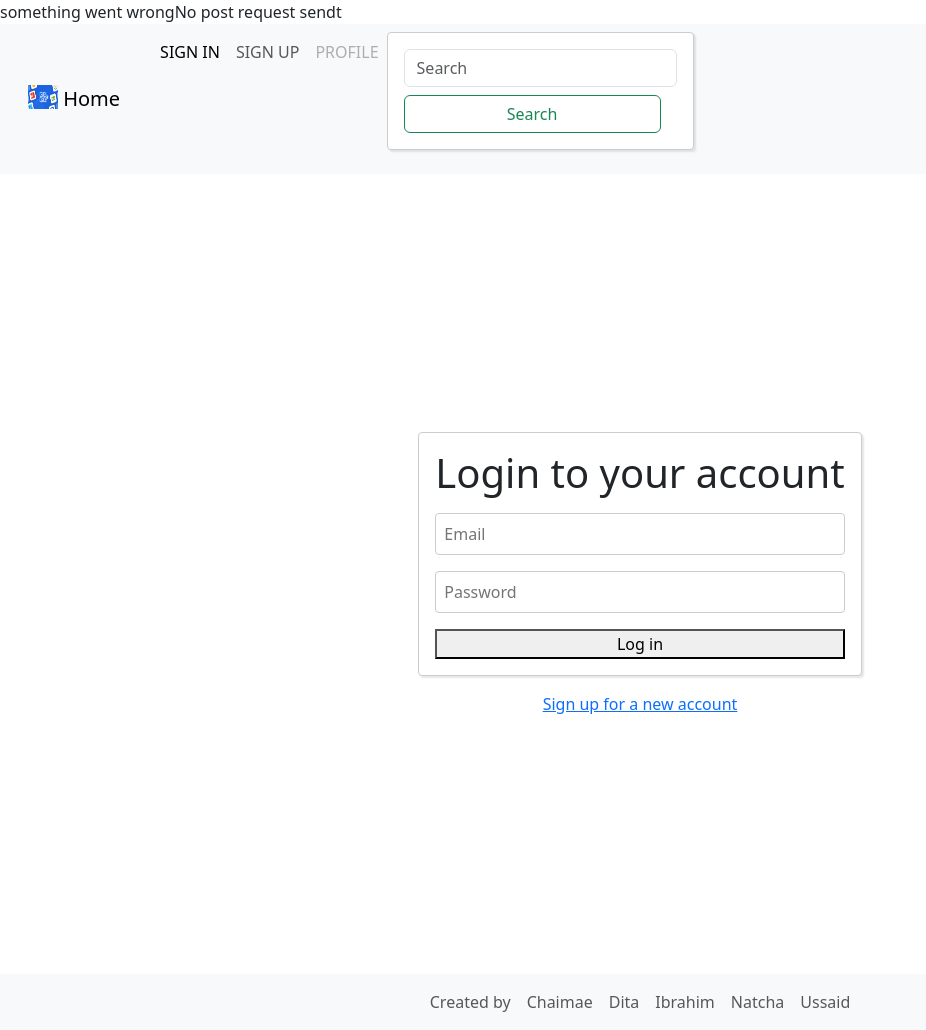
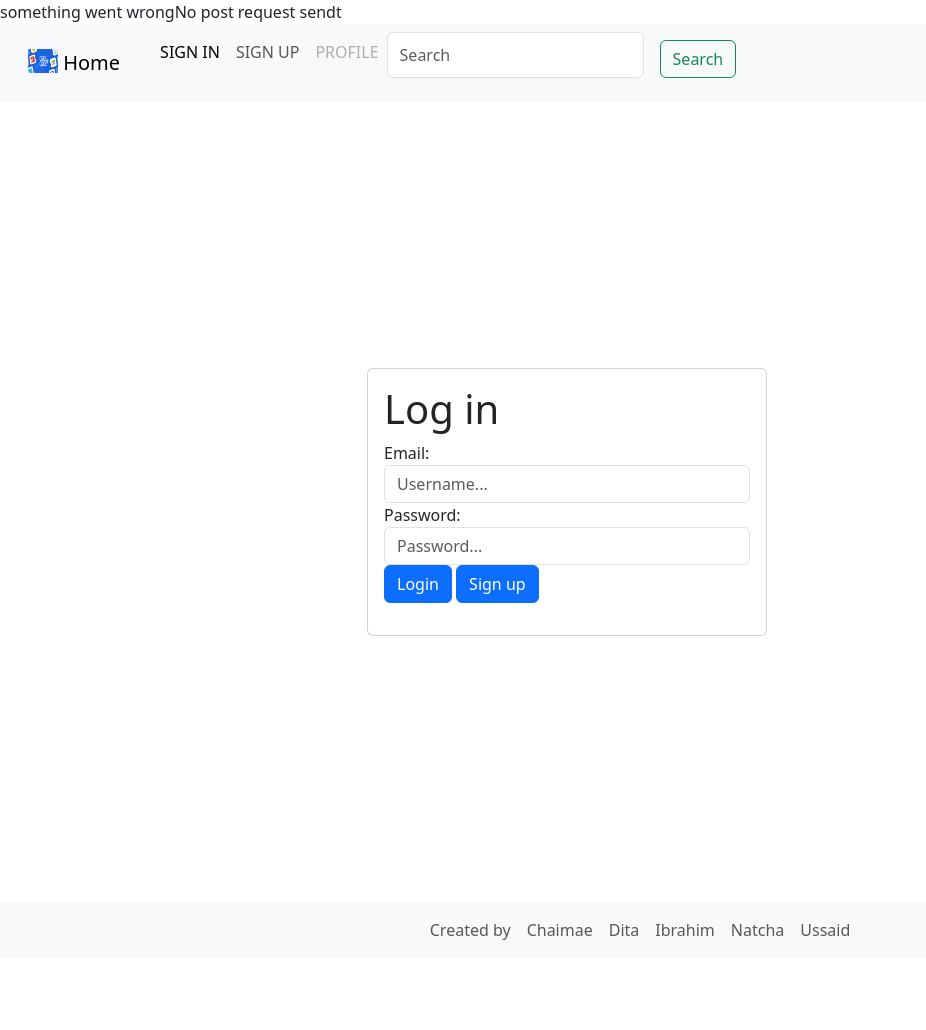
Before and after one commit to AwesomeNatchos/demo4, a PHP site: page /demo4/login.php in a window 1280 px wide. Shown: the whole page, without its empty margins (0-926 px from the left). After the commit the page ends 940 px from the top, so only its background shows below. Run offline with PHP 8.4, Linux system fonts and the light colour scheme.

Commit message:
Crested new log in form

```diff
--- a/login.php
+++ b/login.php
@@ -30,73 +30,44 @@
     echo 'No post request sendt';
   }?>
 
-
-    <style>
-      .container {
-        display: flex;
-        flex-direction: column;
-        align-items: center;
-        justify-content: center;
-        height: 100vh;
-      }
-
-      form {
-        display: flex;
-        flex-direction: column;
-        padding: 1rem;
-        border: 1px solid #ccc;
-        border-radius: 4px;
-        box-shadow: 2px 2px 2px rgba(0, 0, 0, 0.1);
-        background-color: #fff;
-      }
-
-      form h1 {
-        text-align: center;
-        margin-bottom: 1rem;
-      }
-
-      form input[type="text"],
-      form input[type="password"] {
-        margin-bottom: 1rem;
-        padding: 0.5rem;
-        border: 1px solid #ccc;
-        border-radius: 4px;
-        font-size: 1rem;
-        width: 100%;
-      }
-
-      form input[type="submit"] {
-        padding: 0.5rem;
-        border: none;
-        border-radius: 4px;
-        font-size: 1rem;
-        background-color: #4285f4;
-        color: #fff;
-        cursor: pointer;
-        transition: all 0.2s;
-      }
-
-      form input[type="submit"]:hover {
-        background-color: #357ae8;
-      }
-    </style>
-  </head>
-
 <?php include 'includes/head.php'; ?>
 
+<body>
+
 <?php include 'includes/nav.php'; ?>
-  <body>
-    <div class="container">
-      <form action="login.php" method="POST">
-        <h1>Login to your account</h1>
-        <input type="text" name="email" placeholder="Email" >
-        <input type="password" name="password" placeholder="Password" >
-        <button type="submit" name="logIn">Log in </button>
-      </form>
 
-      <a href="signUp.php">Sign up for a new account</a>
 
+<div class="container h-100">
+    <div class="row h-100 justify-content-center align-items-center">
+        <div class="col-10 col-md-8 col-lg-6">
+        <div class="card" style="width: 25rem;">
+      <div class="card-body">
+            <!-- Form -->
+            <form class="form-example" action="" method="post">
+                <h1>Log in</h1>
+
+                <!-- Input fields -->
+                <div class="form-group">
+                    <label for="email">Email:</label>
+                    <input type="email" name="email" class="form-control username" id="username" placeholder="Username..." name="username">
+                </div>
+                <div class="form-group">
+                    <label for="password">Password:</label>
+                    <input name="password" type="password" class="form-control password" id="password" placeholder="Password..." name="password">
+                </div>
+
+                <button type="submit" name="logIn" class="btn btn-primary btn-customized">Login</button>
+                <a class="link active" href="signUp.php"><button class="btn btn-primary btn-customized"> Sign up</button></a>
+
+
+            </form>
+      </div>
+        </div>
+        </div>
     </div>
-  </body>
+</div>
+
+
+</body>
   <?php include 'includes/footer.php'; ?>
 </html>
```
